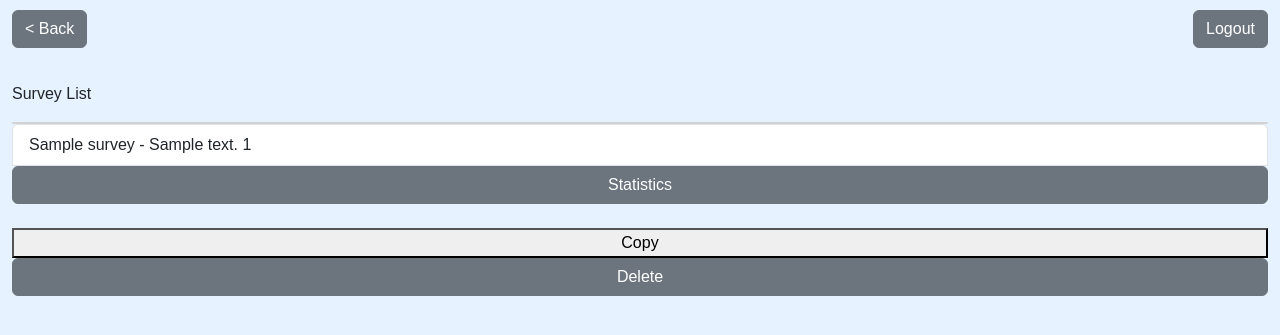
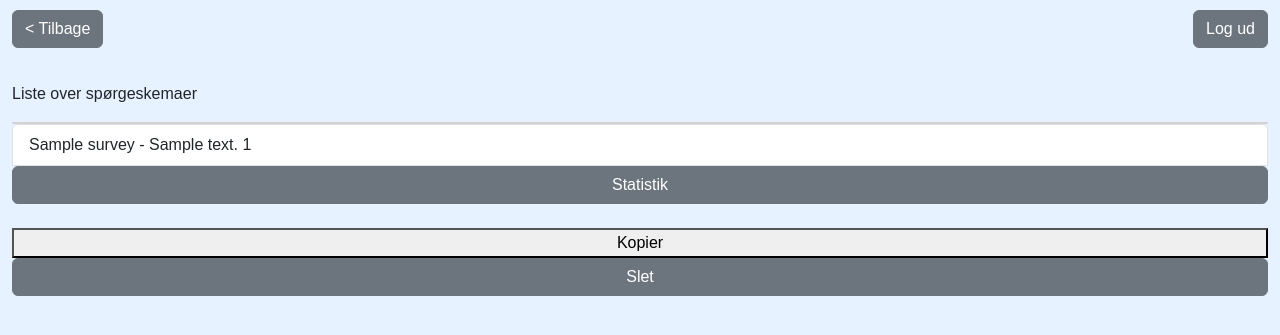
Before and after one commit to rocketboyGG/Survey-Project, a Flask app: page /survey_list in a window 1280 px wide. Shown: the top 335 px of the page. Run offline with Flask 3, Linux system fonts and the light colour scheme; a user stored in the database is signed in; tables that the repository leaves empty hold one stand-in row (values such as "Sample post"); some libraries are stand-ins or nearby versions.

Commit message:
Updated admin_dashboard.html, home.html, login.html, survey_builder.html, survey_list.html
Changed language to danish

```diff
--- a/templates/home.html
+++ b/templates/home.html
@@ -4,7 +4,8 @@ Home
 {% endblock %}
 {% block content %}
 <div class="page-center">
-
+    <h1> Easy Street Klinik </h1>
+    <p> Her kan du logge på med din bruger </p>
     <div class="button-row">
         <a class="btn btn-custom" href="{{ url_for('login') }}">Login</a>
     </div>
--- a/templates/login.html
+++ b/templates/login.html
@@ -4,7 +4,7 @@ Login
 {% endblock %}
 {% block content %}
 <div class="center">
-<h4 class="text-center">Login med dine oplysninger</h4>
+<h4 class="text-center">Login</h4>
 <form class="mx-auto" action="{{url_for("login")}}" method='POST'>
     <div class="centerlogin">
       <label for="inputUsername" class="form-label">Brugernavn</label>
--- a/templates/survey_list.html
+++ b/templates/survey_list.html
@@ -4,19 +4,19 @@ Survey List
 {% endblock %}
 {% block content %}
 <div class="backAndlogout">
-    <a class="btn btn-secondary" href="/admin_dashboard" role="button">< Back</a>
-    <a class="btn btn-secondary" href="/logout" role="button">Logout</a>
+    <a class="btn btn-secondary" href="/admin_dashboard" role="button">< Tilbage</a>
+    <a class="btn btn-secondary" href="/logout" role="button">Log ud</a>
 </div> <br>
-<p> Survey List </p>
+<p> Liste over spørgeskemaer </p>
 
 <div class="card"></div>
     <div class="card-body">
         {% for survey in surveys %}
             <ul class="list-group">
                 <a class="list-group-item" href="{{ url_for('survey', param=survey.uuid)}}"> {{survey.title}} - {{survey.desc}} {{survey.uuid}} </a>
-                <a class="btn btn-secondary" href="{{ url_for('survey_stats', param=survey.uuid) }}" role="button">Statistics</a> <br>
-                <button onclick="copyToClipboard('{{ survey.uuid }}')">Copy</button>
-                <a class="btn btn-secondary" href="{{ url_for('deletesurvey', param=survey.uuid) }}" role="button">Delete</a> <br>
+                <a class="btn btn-secondary" href="{{ url_for('survey_stats', param=survey.uuid) }}" role="button">Statistik</a> <br>
+                <button onclick="copyToClipboard('{{ survey.uuid }}')">Kopier</button>
+                <a class="btn btn-secondary" href="{{ url_for('deletesurvey', param=survey.uuid) }}" role="button">Slet</a> <br>
             </ul>
         {% endfor %}
     </div>
```
Also changed, not shown: templates/admin_dashboard.html (+5 -5 lines), templates/survey_builder.html (+4 -4 lines).
